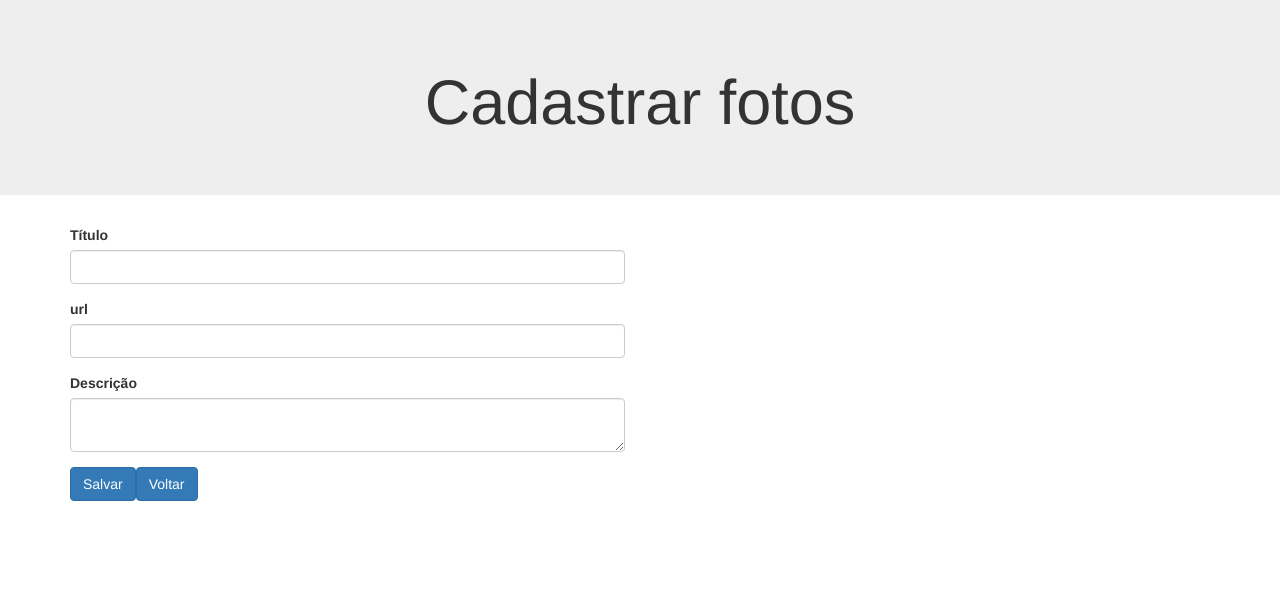
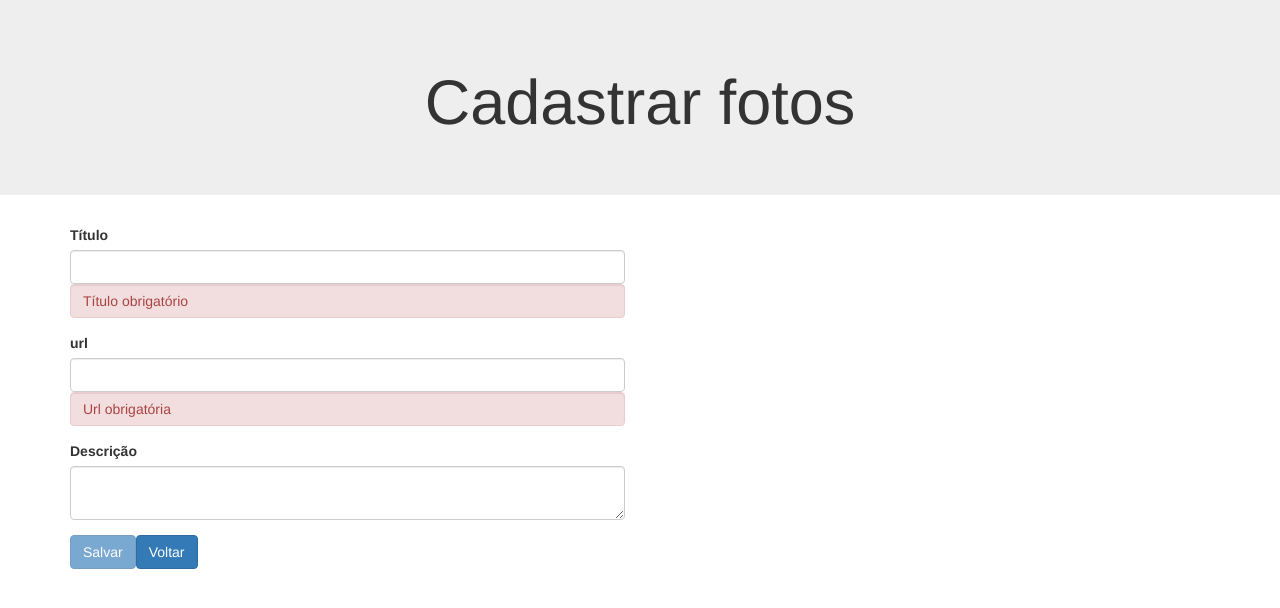
Before and after one commit to vanessametonini/js45, an Angular app: page /cadastro in a window 1280 px wide. Shown: the top 608 px of the page. Built offline with nearby package versions, Linux system fonts and the light colour scheme.

Commit message:
Exercicios cap 06 e 07

```diff
--- a/src/app/app.module.ts
+++ b/src/app/app.module.ts
@@ -2,7 +2,7 @@ import 'rxjs/add/operator/map'
 
 import { BrowserModule } from '@angular/platform-browser';
 import { NgModule } from '@angular/core';
-import { FormsModule } from '@angular/forms';
+import { FormsModule, ReactiveFormsModule } from '@angular/forms';
 import { HttpModule } from '@angular/http';
 
 import { AppComponent } from './app.component';
@@ -24,7 +24,8 @@ import { routing } from './app.routes'
     HttpModule,
     FotoModule,
     PainelModule,
-    routing
+    routing,
+    ReactiveFormsModule
   ],
   providers: [],
   bootstrap: [AppComponent]
--- a/src/app/cadastro/cadastro.component.html
+++ b/src/app/cadastro/cadastro.component.html
@@ -2,28 +2,34 @@
     <h1 class="text-center">Cadastrar fotos</h1>
 </div>
 <div class="container">
-    <form class="row" (submit)="cadastrar()">
+    <form class="row" (submit)="cadastrar()" [formGroup]="meuForm">
         <div class="col-md-6">
             <div class="form-group">
                 <label for="titulo">Título</label>
-                <input type="text" [(ngModel)]="foto.titulo" name="titulo" class="form-control" id="titulo">
+                <input formControlName="titulo" required type="text" [(ngModel)]="foto.titulo" name="titulo" class="form-control" id="titulo">
+                <span *ngIf="meuForm.controls.titulo.invalid" class="form-control alert-danger">
+                    Título obrigatório
+                </span>
             </div>
 
             <div class="form-group">
                 <label for="url">url</label>
-                <input type="text" [(ngModel)]="foto.url" name="url" class="form-control" id="url">
+                <input formControlName="url" required type="text" [(ngModel)]="foto.url" name="url" class="form-control" id="url">
+                 <span *ngIf="meuForm.controls.url.invalid" class="form-control alert-danger">
+                    Url obrigatória
+                </span>
+
             </div>
 
             <div class="form-group">
                 <label for="descricao">Descrição</label>
-                <textarea name="descricao" class="form-control" id="descricao"></textarea>
+                <textarea formControlName="descricao" [(ngModel)]="foto.descricao" name="descricao" class="form-control" id="descricao"></textarea>
             </div>
 
-            <button type="submit" class="btn btn-primary">Salvar</button>
+            <button type="submit" class="btn btn-primary" [disabled]="meuForm.invalid">Salvar</button>
             <a [routerLink]="['']" class="btn btn-primary">Voltar</a>
         </div>
     </form>
     <div class="col-md-4">
-
     </div>
 </div>
--- a/src/app/cadastro/cadastro.component.ts
+++ b/src/app/cadastro/cadastro.component.ts
@@ -1,5 +1,7 @@
 import { Component, OnInit } from '@angular/core';
 import { FotoComponent } from "../foto/foto.component";
+import { Http, Headers } from '@angular/http'
+import { FormGroup, FormBuilder, Validators } from '@angular/forms'
 
 @Component({
   selector: 'app-cadastro',
@@ -9,17 +11,39 @@ import { FotoComponent } from "../foto/foto.component";
 export class CadastroComponent implements OnInit {
 
   foto = new FotoComponent;
+  http: Http;
+  meuForm: FormGroup;
 
-  constructor() { }
+  constructor(http: Http, fb: FormBuilder) {
+    this.http = http;
+
+    this.meuForm = fb.group({
+      titulo: ['', Validators.required],
+      url: ['', Validators.required],
+      descricao: ['']
+    })
+  }
 
   ngOnInit() {
   }
 
   cadastrar(){
 
-       console.log(this.foto)
+      var headers = new Headers();
+          headers.append('Content-Type','application/json')
 
+          this.http.post('http://localhost:3000/v1/fotos', JSON.stringify(this.foto), {
+            headers: headers
+          })
+          .subscribe(
+            () => {
+              this.foto = new FotoComponent;
+              console.log('Foto cadastrada com sucesso')
+            },
+            erro => console.log(erro)
+          )
 
+          console.log(this.foto)
   }
 
 }
--- a/src/app/foto/foto.component.ts
+++ b/src/app/foto/foto.component.ts
@@ -7,4 +7,5 @@ import { Component, Input } from '@angular/core'
 export class FotoComponent {
     @Input() url: string;
     @Input() titulo: string;
+             descricao: string;
 }
--- a/src/app/painel/painel.component.ts
+++ b/src/app/painel/painel.component.ts
@@ -1,9 +1,21 @@
-import { Component, Input } from '@angular/core'
+import { Component, Input, OnInit } from '@angular/core'
 
 @Component({
     selector: 'painel',
     templateUrl: './painel.component.html'
 })
-export class PainelComponent {
+export class PainelComponent implements OnInit {
     @Input() titulo
+
+    constructor(){}
+
+    ngOnInit() {
+
+        //notacao do if ternário
+        (this.titulo.length > 7) //se o titulo for maior que 7
+        ? this.titulo = `${this.titulo.substr(0,7)}...` //titulo vai ser cortado até 7 e adicionado ...
+        : this.titulo // senao retorna o titulo
+
+    }
+
 }
```
